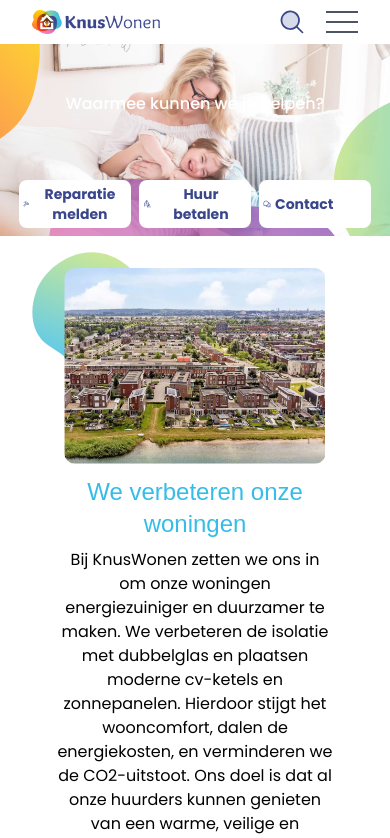
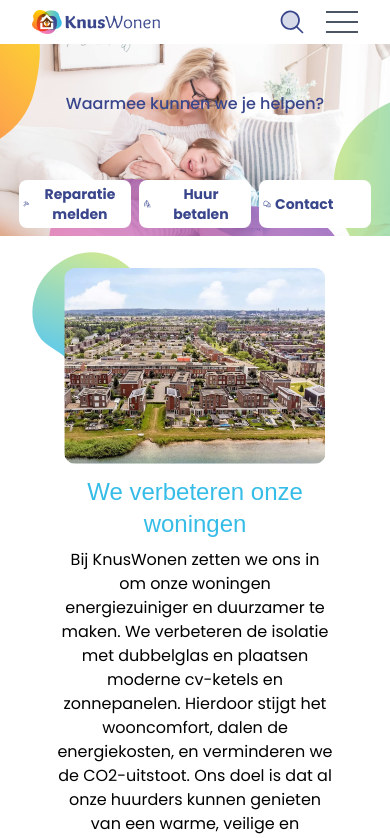
Before and after one commit to RyanMpenyana/DatabalkAssessment, a React (Vite) app: page / in a window 390 px wide. Shown: the top 838 px of the page. Built offline with nearby package versions, Linux system fonts and the light colour scheme; a web font is replaced by a local one.

Commit message:
hero text

```diff
--- a/src/LandingPage.jsx
+++ b/src/LandingPage.jsx
@@ -17,7 +17,7 @@ const LandingPage = () => {
             <div className="flex relative flex-col h-full justify-end sm:items-center">
                 <div className='z-10 sm:w-8/12 lg:w-7/12 xl:w-[912px] pb-2  lg:pb-6 '>
                     <div className='sm:text-left'>
-                        <h1 className='xl:text-2xl mb-16 sm:mb-1 text-white font-medium lg:mb-4'>Waarmee kunnen we je helpen?</h1>
+                        <h1 className='xl:text-2xl mb-16 sm:mb-1 text-[#39468C]  sm:text-white font-medium lg:mb-4'>Waarmee kunnen we je helpen?</h1>
                     </div>
                     <div className="flex  w-full justify-center gap-2 sm:flex-row sm:justify-center lg:gap-4 xl:gap-6">
                         {buttonData.map((item, index) => (
```
